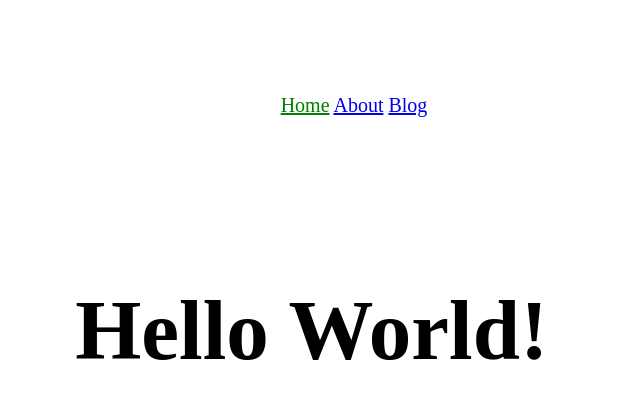
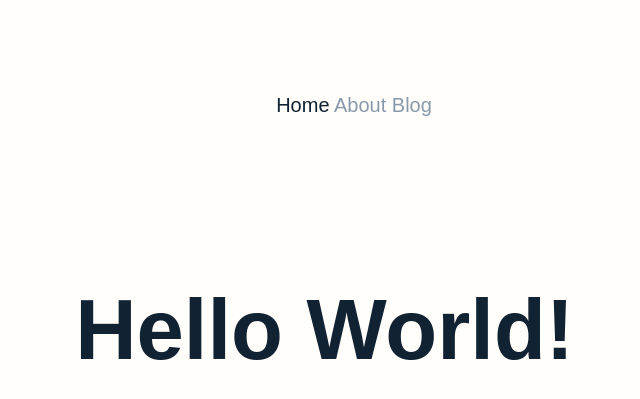
Before and after one commit to bernardini687/website, a Jekyll site: the page built from index.html, in a window 1280 px wide. Shown: the top 399 px of the page, without its empty margins (286-926 px from the left). Built offline with Jekyll 4.4.1, drawn with Linux system fonts in a browser that asks for light colours.

Commit message:
Apply minimal style according to common sense

```diff
--- a/_includes/navigation.html
+++ b/_includes/navigation.html
@@ -2,7 +2,7 @@
   {% for item in site.data.navigation %}
     <a href="{{ item.link }}"
       {% if page.url == item.link %}
-        class="current-item"
+        class="color-dark"
       {% endif %}>
       {{ item.name }}</a>
   {% endfor %}
--- a/_layouts/post.html
+++ b/_layouts/post.html
@@ -2,7 +2,7 @@
 layout: default
 ---
 <h1>{{ page.title }}</h1>
-<p>{{ page.date | date_to_string }} - {{ page.author }}</p>
+<p class="color-light sans">{{ page.date | date_to_string }}</p>
 
 <article>
   {{ content }}
--- a/_sass/main.scss
+++ b/_sass/main.scss
@@ -1,12 +1,34 @@
-.current-item {
-  color: green;
+.color-dark {
+  color: #123;
+}
+
+.color-light {
+  color: #abc;
+}
+
+.font-light {
+  font-weight: lighter;
 }
 
 li {
   list-style: none;
 }
 
+a {
+  text-decoration: none;
+  color: #89a;
+  &:hover {
+    color: #abc;
+  }
+}
+
+h1, h2, h3, h4, h5, h6, nav, .sans {
+  font-family: sans-serif;
+}
+
 html {
+  background-color: #fffefa;
+  color: #123;
   font-size: 20px;
   line-height: 30px;
 }
--- /dev/null
+++ b/about.html
@@ -0,0 +1,4 @@
+---
+title: About
+---
+<h1>It's to reduce the carbon footprint!</h1>
--- a/blog.html
+++ b/blog.html
@@ -5,7 +5,7 @@
   {% for post in site.posts %}
     <li>
       <h4>
-        {{ post.date | date_to_string }}
+        <small class="color-light font-light">{{ post.date | date_to_string }}</small>
         <a href="{{ post.url }}">{{ post.title }}</a>
       </h4>
       <p>{{ post.excerpt }}</p>
--- a/index.html
+++ b/index.html
@@ -1,4 +1,4 @@
 ---
-title: oscar
+title: oscarlog
 ---
 <h1>{{ "Hello World!" }}</h1>
```
Also changed, not shown: about.md (deleted, +0 -4 lines), _posts/2019-07-23-reflections-after-10-months-of-coding.md (line endings or trailing spaces), 5 other files.
